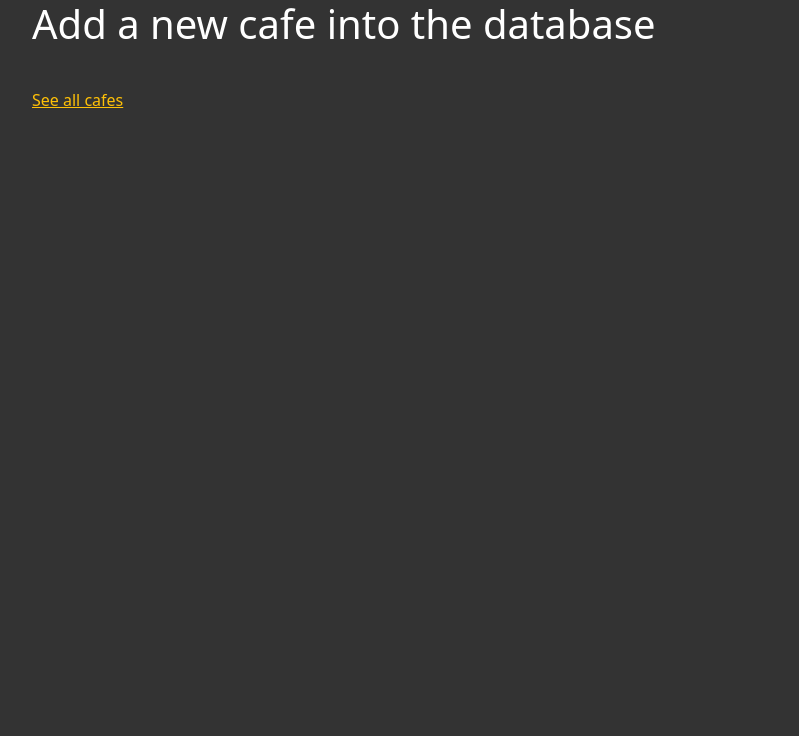
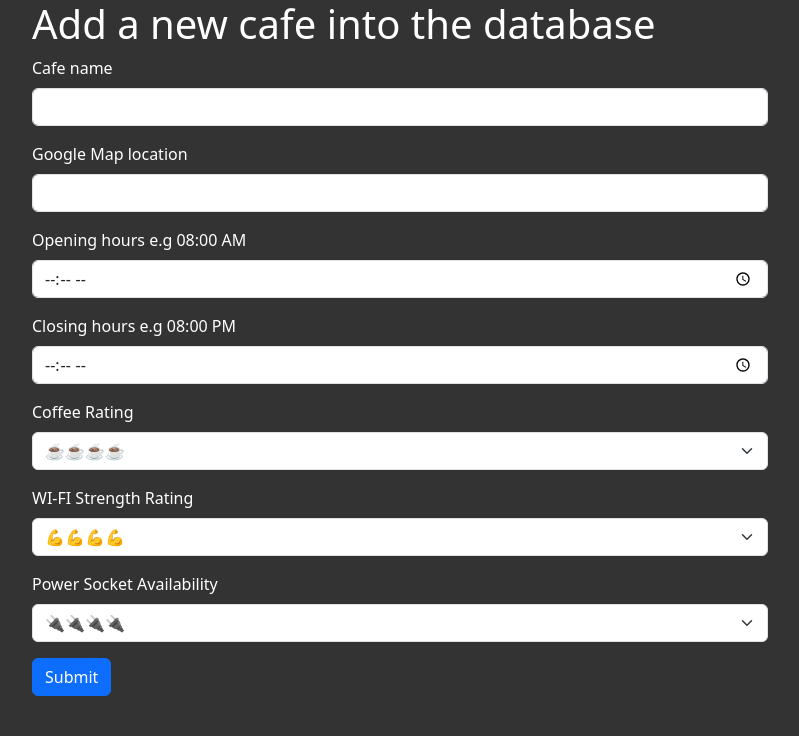
Before and after one commit to Xor01/Coffee-and-WiFi-website, a Flask app: page /add in a window 1280 px wide. Shown: the top 736 px of the page, without its empty margins (50-849 px from the left). Run offline with Flask 3, Linux system fonts and the light colour scheme; some libraries are stand-ins or nearby versions.

Commit message:
working the functionality of adding a new cafe
create append_to_csv(caf_list) that is being called after a post from add.html with form data after adding redirect to cafes.html

```diff
--- a/app.py
+++ b/app.py
@@ -1,4 +1,4 @@
-from flask import Flask, render_template
+from flask import Flask, render_template, redirect, url_for
 from flask_bootstrap import Bootstrap5
 from cafeform import CafeForm
 import csv
@@ -28,11 +28,21 @@ def home():
 def add_cafe():
     form = CafeForm()
     if form.validate_on_submit():
-        print("True")
+        append_to_csv(form.data)
+        return redirect(url_for('cafes'))
     # Exercise:
     # Make the form write a new row into cafe-data.csv
     # with if form.validate_on_submit()
     return render_template('add.html', form=form)
+
+
+def append_to_csv(cafe_list):
+    with open('cafe-data.csv', encoding='utf-8', newline='', mode='a') as db:
+        csv_data = csv.writer(db, delimiter=',')
+        # remove submit status and CSRF token
+        cafe_list.popitem()
+        cafe_list.popitem()
+        csv_data.writerow(cafe_list.values())
 
 
 @app.route('/cafes')
--- a/templates/add.html
+++ b/templates/add.html
@@ -10,9 +10,9 @@
       <h1>Add a new cafe into the database</h1>
 
       <!-- This is where your WTForm will go -->
-
-	  <p class="space-above"><a href="#">See all cafes</a></p>
-
+        {% from 'bootstrap5/form.html' import render_form %}
+        {{ render_form(form) }}
+	  <p class="space-above"><a href="{{ url_for('cafes') }}">See all cafes</a></p>
     </div>
   </div>
 </div>
```
